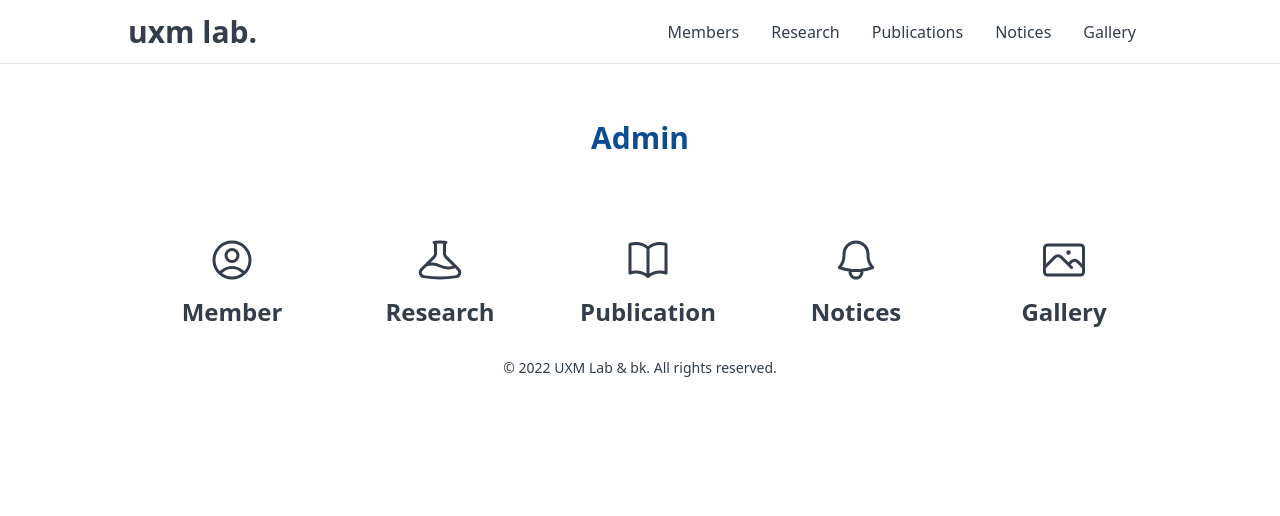
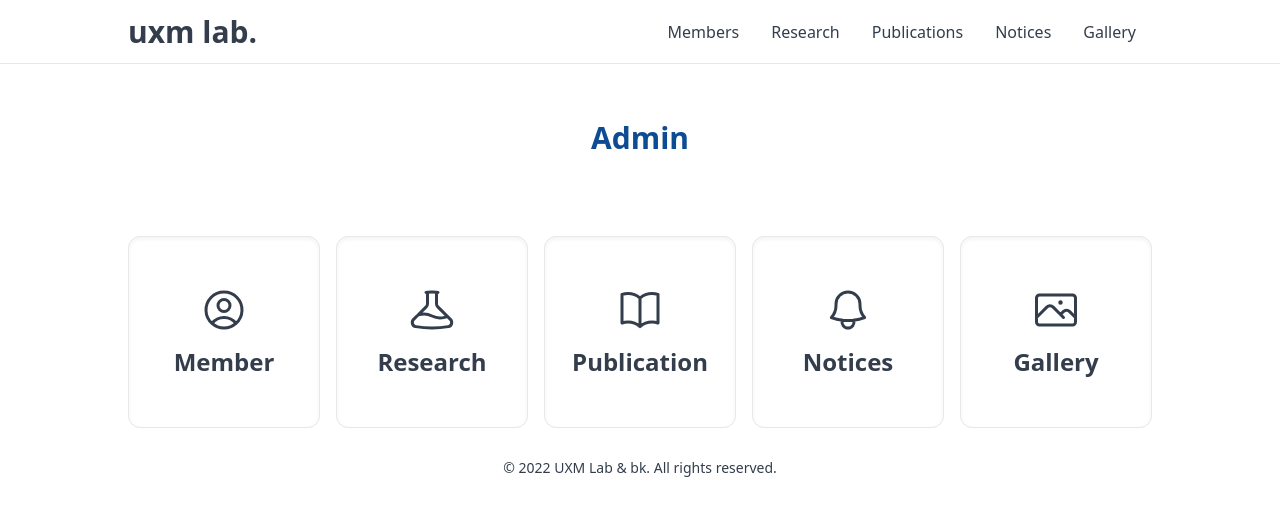
Before and after one commit to UXMUnderGraduate/UXM-Lab-FE, a Next.js app in the folder Next_v1/: page /admin in a window 1280 px wide. Shown: the top 516 px of the page. Built offline with nearby package versions, Linux system fonts and the light colour scheme.

Commit message:
Design : css조정

```diff
--- a/Next_v1/src/app/admin/page.tsx
+++ b/Next_v1/src/app/admin/page.tsx
@@ -6,9 +6,11 @@ export default function page() {
   return (
     <>
       <Heading>Admin</Heading>
-      <div className="mx-auto">
+      <div className="w-full mx-auto">
         <div className="grid lg:grid-cols-5 sm:grid-cols-3 grid-1 gap-4">
-          <Link href={'admin/members'} className="w-52 text-center space-y-3 text-2xl font-bold">
+          <Link
+            href={'admin/members'}
+            className="w-48 h-48 flex flex-col justify-center hover:bg-slate-500 hover:text-white text-center space-y-3 text-2xl font-bold border border-1 shadow-inner rounded-xl">
             <svg xmlns="http://www.w3.org/2000/svg" fill="none" viewBox="0 0 24 24" stroke-width="1.5" stroke="currentColor" className="w-12 h-12 mx-auto">
               <path
                 stroke-linecap="round"
@@ -18,7 +20,9 @@ export default function page() {
             </svg>
             <p>Member</p>
           </Link>
-          <Link href={'admin/research'} className="w-52 text-center space-y-3 text-2xl font-bold">
+          <Link
+            href={'admin/research'}
+            className="w-48 h-48 flex flex-col justify-center hover:bg-slate-500 hover:text-white text-center space-y-3 text-2xl font-bold border border-1 shadow-inner rounded-xl">
             <svg xmlns="http://www.w3.org/2000/svg" fill="none" viewBox="0 0 24 24" strokeWidth={1.5} stroke="currentColor" className="w-12 h-12 mx-auto">
               <path
                 strokeLinecap="round"
@@ -28,7 +32,9 @@ export default function page() {
             </svg>
             <p>Research</p>
           </Link>
-          <Link href={'admin/publication'} className="w-52 text-center space-y-3 text-2xl font-bold">
+          <Link
+            href={'admin/publication'}
+            className="w-48 h-48 flex flex-col justify-center hover:bg-slate-500 hover:text-white text-center space-y-3 text-2xl font-bold border border-1 shadow-inner rounded-xl">
             <svg xmlns="http://www.w3.org/2000/svg" fill="none" viewBox="0 0 24 24" strokeWidth={1.5} stroke="currentColor" className="w-12 h-12 mx-auto">
               <path
                 strokeLinecap="round"
@@ -38,7 +44,9 @@ export default function page() {
             </svg>
             <p>Publication</p>
           </Link>
-          <Link href={'admin/notices'} className="w-52 text-center space-y-3 text-2xl font-bold">
+          <Link
+            href={'admin/notices'}
+            className="w-48 h-48 flex flex-col justify-center hover:bg-slate-500 hover:text-white text-center space-y-3 text-2xl font-bold border border-1 shadow-inner rounded-xl">
             <svg xmlns="http://www.w3.org/2000/svg" fill="none" viewBox="0 0 24 24" strokeWidth={1.5} stroke="currentColor" className="w-12 h-12 mx-auto">
               <path
                 strokeLinecap="round"
@@ -48,7 +56,9 @@ export default function page() {
             </svg>
             <p>Notices</p>
           </Link>
-          <Link href={'admin/gallery'} className="w-52 text-center space-y-3 text-2xl font-bold">
+          <Link
+            href={'admin/gallery'}
+            className="w-48 h-48 flex flex-col justify-center hover:bg-slate-500 hover:text-white text-center space-y-3 text-2xl font-bold border border-1 shadow-inner rounded-xl">
             <svg xmlns="http://www.w3.org/2000/svg" fill="none" viewBox="0 0 24 24" strokeWidth={1.5} stroke="currentColor" className="w-12 h-12 mx-auto">
               <path
                 strokeLinecap="round"
```
